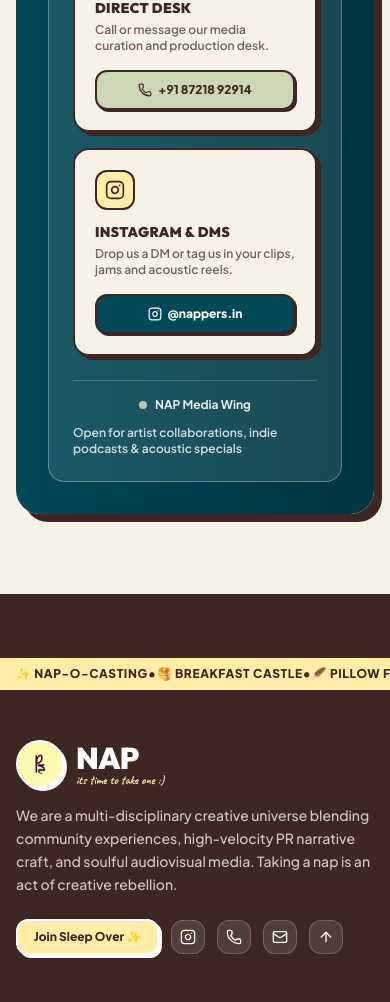
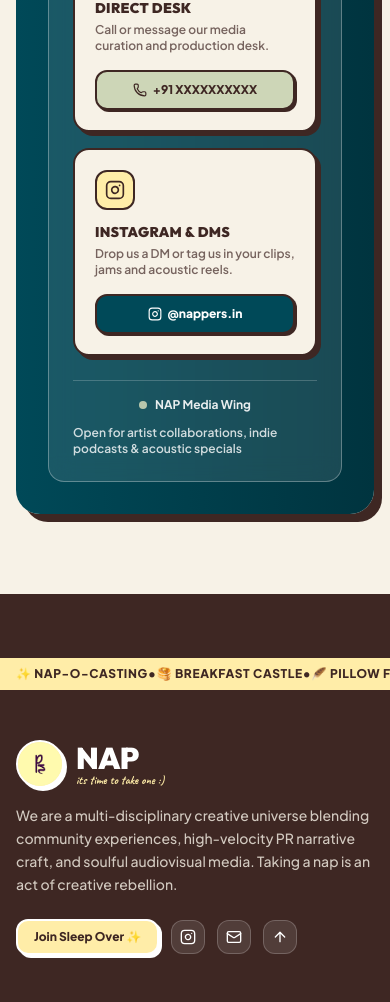
Before and after one commit to chintuniek-source/NAP, a React (Vite) app: page /media in a window 390 px wide. Shown: the part 2588-3590 px from the top of the page. Built offline with nearby package versions, Linux system fonts and the light colour scheme.

Commit message:
Revert "Update contact phone number to +91 87218 92914"
This reverts commit ecc65754dcf19047f8ddfd3b80858e7b8a161bf9.

```diff
--- a/src/components/Footer.jsx
+++ b/src/components/Footer.jsx
@@ -1,6 +1,6 @@
 import React from 'react';
 import { Link } from 'react-router-dom';
-import { ArrowUp, Instagram, Mail, Phone } from 'lucide-react';
+import { ArrowUp, Instagram, Mail } from 'lucide-react';
 
 export default function Footer({ onOpenJoin }) {
   const scrollToTop = () => {
@@ -63,13 +63,6 @@
                 title="Follow us on Instagram @nappers.in"
               >
                 <Instagram className="w-4 h-4" />
-              </a>
-              <a
-                href="tel:+918721892914"
-                className="p-2 rounded-xl bg-white/10 hover:bg-white/20 border border-white/20 text-white transition-colors"
-                title="Call +91 87218 92914"
-              >
-                <Phone className="w-4 h-4" />
               </a>
               <a
                 href="mailto:nap@nappers.in"
--- a/src/pages/MediaWingPage.jsx
+++ b/src/pages/MediaWingPage.jsx
@@ -246,11 +246,11 @@
                     </p>
                   </div>
                   <a
-                    href="tel:+918721892914"
+                    href="tel:+91XXXXXXXXXX"
                     className="mt-4 inline-flex items-center justify-center gap-1.5 w-full py-2.5 px-3 rounded-xl bg-[#CDD6B7] hover:bg-[#bcc6a3] text-[#3E2723] border-2 border-[#3E2723] font-black text-xs shadow-[2px_2px_0px_#3E2723] transition-all hover:translate-x-0.5 hover:translate-y-0.5"
                   >
                     <Phone className="w-3.5 h-3.5" />
-                    +91 87218 92914
+                    +91 XXXXXXXXXX
                   </a>
                 </div>
 
```
